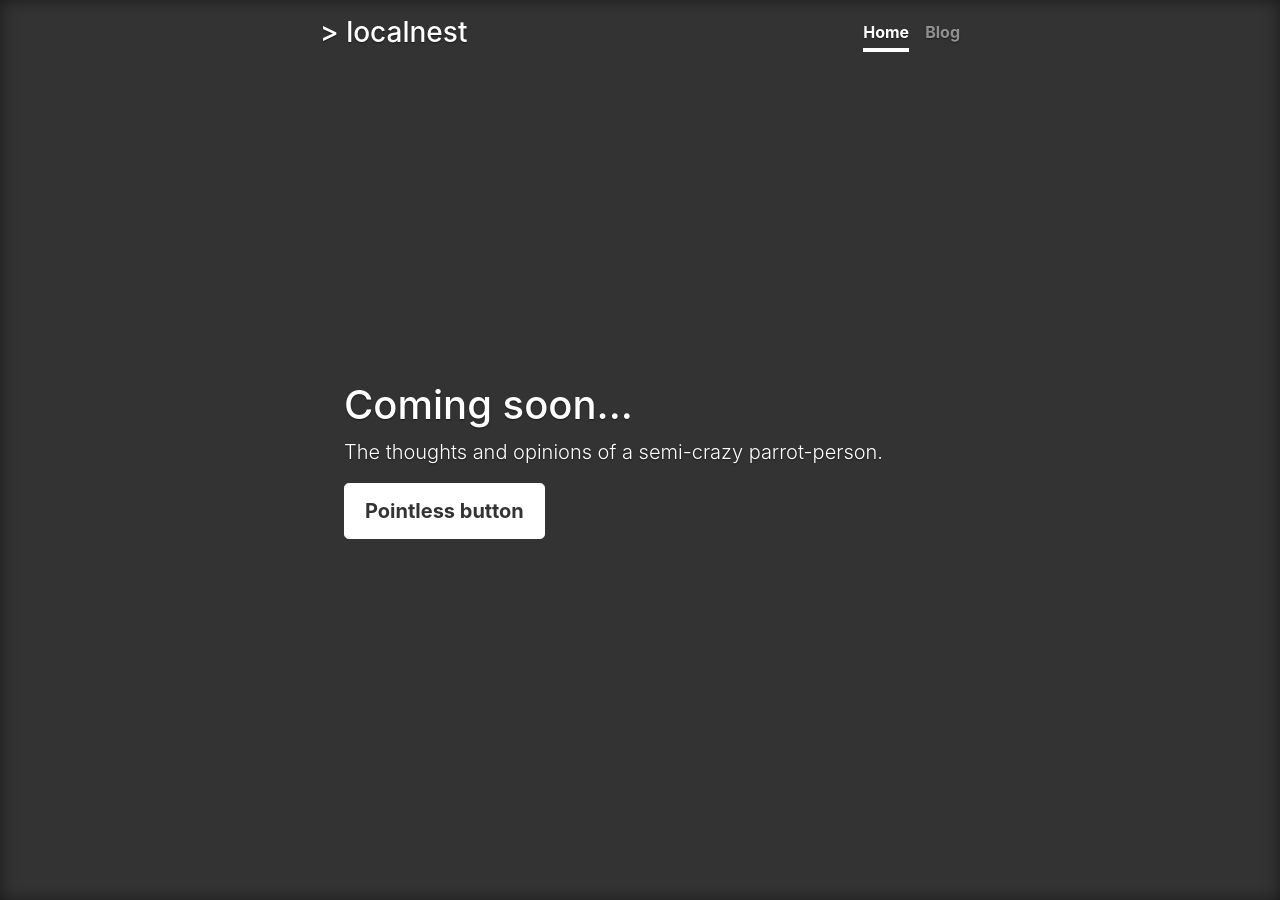
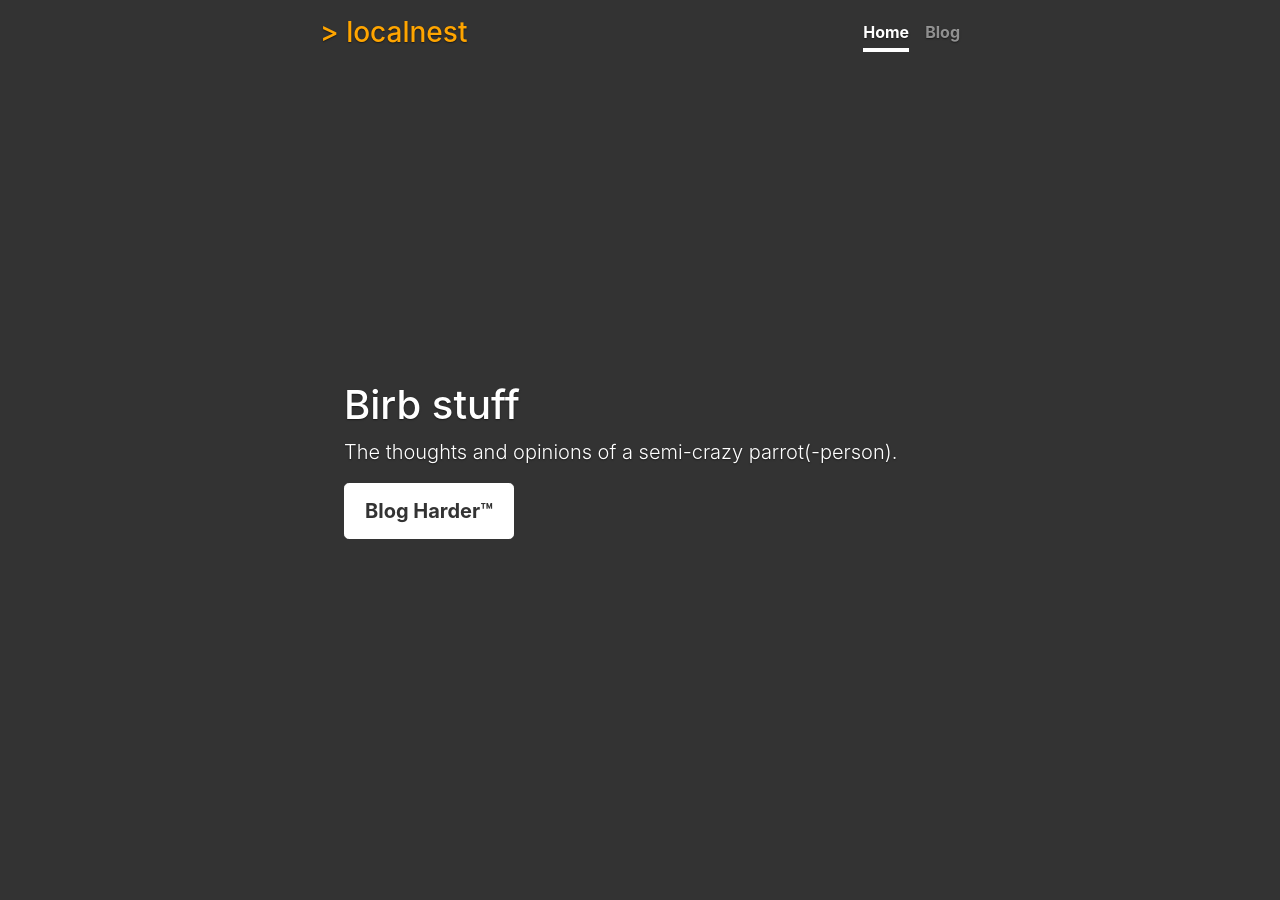
Before and after one commit to HeckerBirb/HeckerBirb.github.io, a Jekyll site: the page built from index.html, in a window 1280 px wide. Built offline with Jekyll 4.4.1, drawn with Linux system fonts in a browser that asks for light colours.

Commit message:
Add blog posts

```diff
--- a/_layouts/default.html
+++ b/_layouts/default.html
@@ -18,9 +18,7 @@
                 </div>
             </header>
 
-            <main role="main" class="inner cover">
-                {{ content }}
-            </main>
+            {{ content }}
 
             <footer class="mastfoot mt-auto">
                 <div class="inner">
--- a/css/birb.css
+++ b/css/birb.css
@@ -35,7 +35,6 @@
 display: flex;
 color: #fff;
 text-shadow: 0 .05rem .1rem rgba(0, 0, 0, .5);
-box-shadow: inset 0 0 1rem rgba(0, 0, 0, .5);
 }
 
 .cover-container {
@@ -52,6 +51,7 @@
 
 .masthead-brand {
 margin-bottom: 0;
+color: orange;
 }
 
 .nav-masthead .nav-link {
--- a/index.html
+++ b/index.html
@@ -1,9 +1,11 @@
 ---
 layout: default
-title: birb@localnest
+title: Home - birb@localnest
 ---
-<h1 class="cover-heading">Coming soon...</h1>
-<p class="lead">The thoughts and opinions of a semi-crazy parrot-person.</p>
-<p class="lead">
-  <a href="#" class="btn btn-lg btn-secondary">Pointless button</a>
-</p>
+<main role="main" class="inner cover">
+    <h1 class="cover-heading">Birb stuff</h1>
+    <p class="lead">The thoughts and opinions of a semi-crazy parrot(-person).</p>
+    <p class="lead">
+        <a href="/blog.html" class="btn btn-lg btn-secondary">Blog Harder™</a>
+    </p>
+</main>
```
Also changed, not shown: _layouts/post.html (added, +13 -0 lines), _posts/2019-07-21-coming-soon-tm.md (added, +5 -0 lines), _posts/2019-07-21-welcome-to-jekyll.markdown (deleted, +0 -25 lines), blog.html (added, +14 -0 lines).
